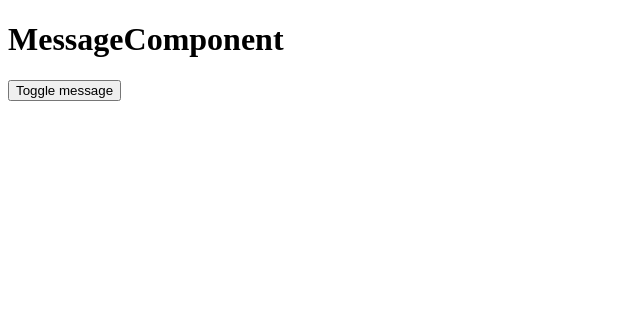
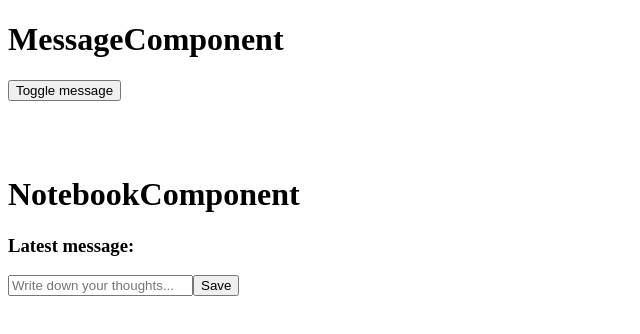
Before and after one commit to ArcadyIT/angular-workshop, an Angular app in the folder testableapp/: page / in a window 1280 px wide. Shown: the top 334 px of the page, without its empty margins (0-640 px from the left). Built offline with nearby package versions, Linux system fonts and the light colour scheme.

Commit message:
Add NoteComponent

```diff
--- a/testableapp/src/app/app.component.html
+++ b/testableapp/src/app/app.component.html
@@ -1,2 +1,9 @@
 <h1>MessageComponent</h1>
 <app-message></app-message>
+
+<br><br><br><br>
+
+<h1>NotebookComponent</h1>
+<app-notebook></app-notebook>
+
+<br><br><br><br>
--- a/testableapp/src/app/app.module.ts
+++ b/testableapp/src/app/app.module.ts
@@ -3,11 +3,13 @@ import { NgModule } from '@angular/core';
 
 import { AppComponent } from './app.component';
 import { MessageComponent } from './message/message.component';
+import { NotebookComponent } from './notebook/notebook.component';
 
 @NgModule({
   declarations: [
     AppComponent,
-    MessageComponent
+    MessageComponent,
+    NotebookComponent
   ],
   imports: [
     BrowserModule
--- /dev/null
+++ b/testableapp/src/app/notebook/note.service.ts
@@ -0,0 +1,11 @@
+import { Injectable } from '@angular/core';
+
+@Injectable({
+  providedIn: 'root'
+})
+export class NoteService {
+
+  save(value: string) {
+    console.log('Note saved!', value);
+  }
+}
--- /dev/null
+++ b/testableapp/src/app/notebook/notebook.component.ts
@@ -0,0 +1,26 @@
+import { Component } from '@angular/core';
+import { NoteService } from './note.service';
+
+@Component({
+  selector: 'app-notebook',
+  template: `
+    <h3>Latest message: <i>{{latestMessage}}</i></h3>
+    <input #input type="text" placeholder="Write down your thoughts...">
+    <button (click)="saveMessage(input.value)">Save</button>
+  `
+})
+export class NotebookComponent {
+
+  latestMessage: string;
+
+  constructor(private noteService: NoteService) { }
+
+  saveMessage(value: string) {
+    if (value == null || value === '') {
+      return;
+    }
+
+    this.latestMessage = value;
+    this.noteService.save(this.latestMessage);
+  }
+}
```
Also changed, not shown: 2 other files (tests, documents, lock files or other folders).
